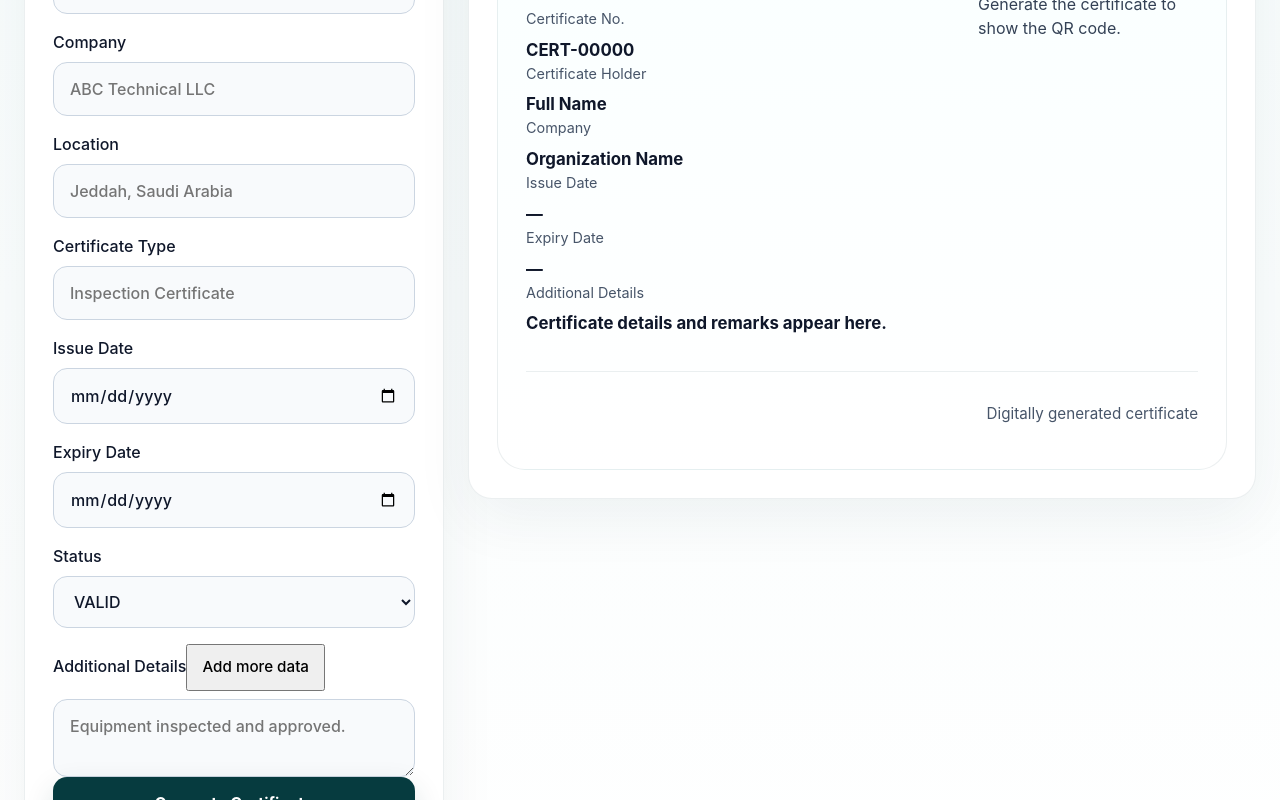
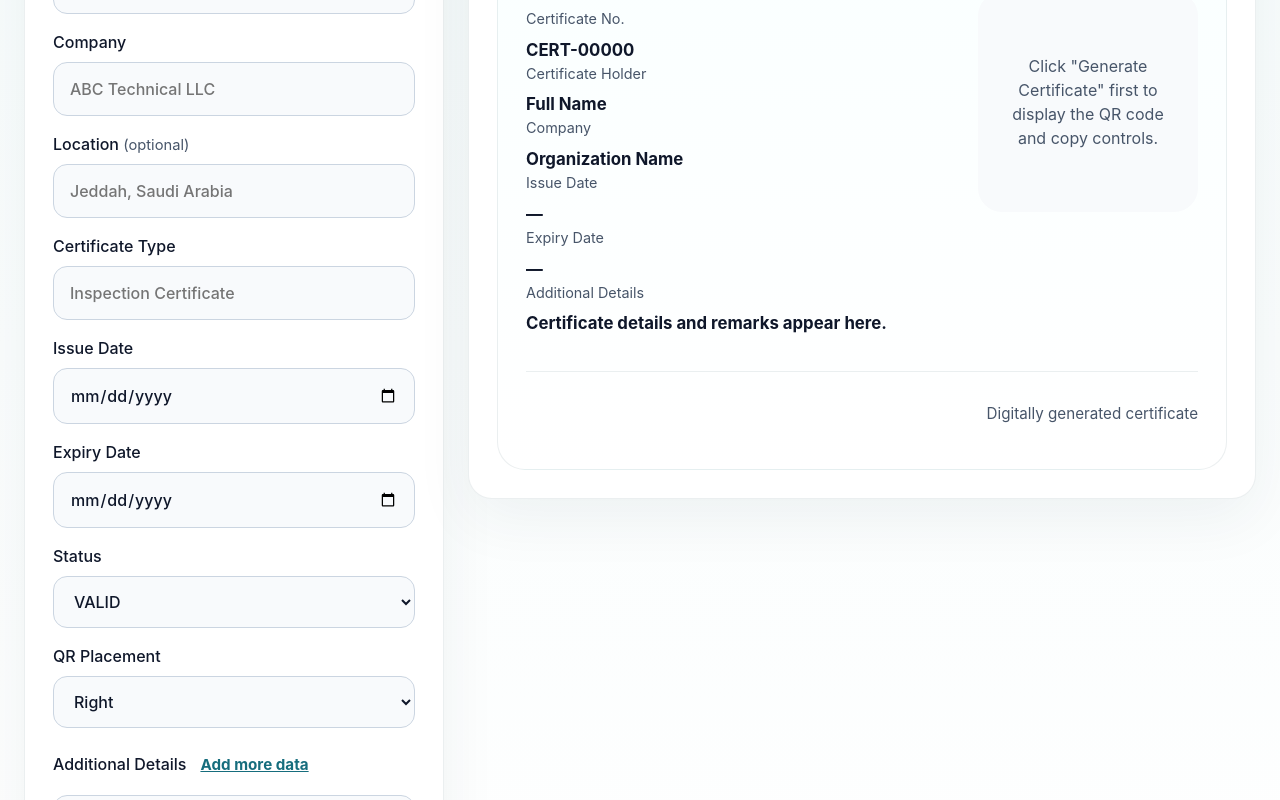
Before and after one commit to ibmdigitech/QR_Generator, a React (Vite) app: page / in a window 1280 px wide. Shown: the part 360-1160 px from the top of the page. Built offline with nearby package versions, Linux system fonts and the light colour scheme.

Commit message:
Prepare Vercel deploy: QR and print fixes

```diff
--- a/src/App.tsx
+++ b/src/App.tsx
@@ -24,6 +24,7 @@ function App() {
   const [shareStatus, setShareStatus] = useState('');
   const [showQRDebug, setShowQRDebug] = useState(false);
   const [showMoreData, setShowMoreData] = useState(false);
+  const [qrPosition, setQrPosition] = useState<'top' | 'bottom' | 'left' | 'right'>('right');
 
   useEffect(() => {
     const saved = localStorage.getItem(STORAGE_KEY);
@@ -40,6 +41,12 @@ function App() {
   useEffect(() => {
     localStorage.setItem(STORAGE_KEY, JSON.stringify(certificate));
   }, [certificate]);
+
+  useEffect(() => {
+    document.title = certificate.certificateNo?.trim()
+      ? `${certificate.certificateNo} - QR Certificate`
+      : 'QR Certificate Generator V2';
+  }, [certificate.certificateNo]);
 
   const qrData = useMemo(() => buildCertificateQRData(certificate), [certificate]);
   const suggestedCertificateNo = useMemo(
@@ -90,7 +97,6 @@ function App() {
     if (!certificate.certificateNo.trim()) fieldErrors.certificateNo = 'Certificate number is required.';
     if (!certificate.name.trim()) fieldErrors.name = 'Name is required.';
     if (!certificate.company.trim()) fieldErrors.company = 'Company is required.';
-    if (!certificate.location.trim()) fieldErrors.location = 'Location is required.';
     if (!certificate.certificateType.trim()) fieldErrors.certificateType = 'Certificate type is required.';
     if (!certificate.issueDate.trim()) fieldErrors.issueDate = 'Issue date is required.';
     if (!certificate.expiryDate.trim()) fieldErrors.expiryDate = 'Expiry date is required.';
@@ -124,6 +130,7 @@ function App() {
     setErrorMessage('');
     setShareStatus('');
     setShowMoreData(false);
+    setQrPosition('right');
   };
 
   const handleShare = async () => {
@@ -132,6 +139,8 @@ function App() {
       setShareStatus('Certificate data copied successfully.');
     } else if (result.success) {
       setShareStatus('Certificate ready to share.');
+    } else if (result.cancelled) {
+      setShareStatus('Share dialog closed.');
     } else {
       setShareStatus(result.message || 'Unable to share certificate.');
     }
@@ -142,9 +151,43 @@ function App() {
     window.print();
   };
 
-  const handleCopyQRData = async () => {
+  const handleCopyQRPayload = async () => {
+    try {
+      await navigator.clipboard.writeText(qrData);
+      setShareStatus('QR data copied to clipboard.');
+    } catch {
+      setShareStatus('Failed to copy QR data.');
+    }
+    setTimeout(() => setShareStatus(''), 3000);
+  };
+
+  const handleCopyQRCodeImage = async () => {
+    if (!qrImage) return;
+
+    try {
+      const mimeMatch = qrImage.match(/^data:(.*?);base64,/);
+      const mimeType = mimeMatch?.[1] ?? 'image/png';
+      const base64Data = qrImage.split(',')[1] || '';
+      const binary = atob(base64Data);
+      const bytes = new Uint8Array(binary.length);
+      for (let i = 0; i < binary.length; i += 1) {
+        bytes[i] = binary.charCodeAt(i);
+      }
+      const blob = new Blob([bytes], { type: mimeType });
+      const ClipboardItemConstructor = (window as any).ClipboardItem;
+
+      if (navigator.clipboard && ClipboardItemConstructor) {
+        await navigator.clipboard.write([new ClipboardItemConstructor({ [mimeType]: blob })]);
+        setShareStatus('QR image copied to clipboard.');
+        setTimeout(() => setShareStatus(''), 3000);
+        return;
+      }
+    } catch {
+      // Fallback to copying payload text if image copy is unavailable.
+    }
+
     await navigator.clipboard.writeText(qrData);
-    setShareStatus('QR data copied successfully.');
+    setShareStatus('QR payload copied to clipboard.');
     setTimeout(() => setShareStatus(''), 3000);
   };
 
@@ -156,9 +199,11 @@ function App() {
           errors={errors}
           suggestedCertificateNo={suggestedCertificateNo}
           showMoreData={showMoreData}
+          qrPosition={qrPosition}
           onToggleMoreData={() => setShowMoreData((current) => !current)}
           onApplyNextCertificateNo={applyNextCertificateNumber}
           onChange={handleChange}
+          onChangeQRPosition={(value) => setQrPosition(value)}
           onGenerate={handleGenerate}
           onReset={handleReset}
         />
@@ -169,8 +214,10 @@ function App() {
           qrData={qrData}
           isGenerated={isGenerated}
           showQRDebug={showQRDebug}
+          qrPosition={qrPosition}
           onToggleDebug={() => setShowQRDebug((current) => !current)}
-          onCopyQRData={handleCopyQRData}
+          onCopyQRPayload={handleCopyQRPayload}
+          onCopyQRCodeImage={handleCopyQRCodeImage}
         />
       </main>
 
--- a/src/components/CertificateForm.tsx
+++ b/src/components/CertificateForm.tsx
@@ -5,9 +5,11 @@ interface Props {
   errors: Record<string, string>;
   suggestedCertificateNo: string;
   showMoreData: boolean;
+  qrPosition: 'top' | 'bottom' | 'left' | 'right';
   onToggleMoreData: () => void;
   onApplyNextCertificateNo: () => void;
   onChange: (field: keyof CertificateData, value: string) => void;
+  onChangeQRPosition: (value: 'top' | 'bottom' | 'left' | 'right') => void;
   onGenerate: () => void;
   onReset: () => void;
 }
@@ -19,9 +21,11 @@ export function CertificateForm({
   errors,
   suggestedCertificateNo,
   showMoreData,
+  qrPosition,
   onToggleMoreData,
   onApplyNextCertificateNo,
   onChange,
+  onChangeQRPosition,
   onGenerate,
   onReset,
 }: Props) {
@@ -74,7 +78,7 @@ export function CertificateForm({
         </label>
 
         <label>
-          <span>Location</span>
+          <span>Location <span style={{ fontWeight: 400, fontSize: '0.92rem', color: '#475569' }}>(optional)</span></span>
           <input
             value={certificate.location}
             onChange={(event) => onChange('location', event.target.value)}
@@ -127,6 +131,19 @@ export function CertificateForm({
           </select>
         </label>
 
+        <label>
+          <span>QR Placement</span>
+          <select
+            value={qrPosition}
+            onChange={(event) => onChangeQRPosition(event.target.value as 'top' | 'bottom' | 'left' | 'right')}
+          >
+            <option value="right">Right</option>
+            <option value="left">Left</option>
+            <option value="top">Top</option>
+            <option value="bottom">Bottom</option>
+          </select>
+        </label>
+
         <label className="full-width">
           <span>
             Additional Details
--- a/src/components/CertificatePreview.tsx
+++ b/src/components/CertificatePreview.tsx
@@ -7,9 +7,11 @@ interface Props {
   qrImage: string;
   qrData: string;
   isGenerated: boolean;
+  qrPosition: 'top' | 'bottom' | 'left' | 'right';
   showQRDebug: boolean;
   onToggleDebug: () => void;
-  onCopyQRData: () => void;
+  onCopyQRPayload: () => void;
+  onCopyQRCodeImage: () => void;
 }
 
 export function CertificatePreview({
@@ -17,9 +19,11 @@ export function CertificatePreview({
   qrImage,
   qrData,
   isGenerated,
+  qrPosition,
   showQRDebug,
   onToggleDebug,
-  onCopyQRData,
+  onCopyQRPayload,
+  onCopyQRCodeImage,
 }: Props) {
   return (
     <section className="preview-panel">
@@ -37,7 +41,7 @@ export function CertificatePreview({
           <p className="status-pill">Status: {certificate.status}</p>
         </header>
 
-        <div className="certificate-body">
+        <div className={`certificate-body qr-${qrPosition}`}>
           <dl>
             <div className="detail-item">
               <dt>Certificate No.</dt>
@@ -65,11 +69,27 @@ export function CertificatePreview({
             </div>
           </dl>
 
-          <div className="certificate-qr-section">
+          <div className={`certificate-qr-section qr-${qrPosition}`}>
             {isGenerated ? (
-              <QRCodeDisplay qrData={qrData} qrImage={qrImage} />
+              <>
+                <QRCodeDisplay qrImage={qrImage} />
+                <div className="qr-actions">
+                  <button type="button" className="secondary-button" onClick={onCopyQRPayload}>
+                    Copy QR Data
+                  </button>
+                  <button type="button" className="secondary-button" onClick={onCopyQRCodeImage}>
+                    Copy QR Image
+                  </button>
+                </div>
+                <div className="qr-print-text print-only">
+                  <strong>QR Payload:</strong>
+                  <pre>{qrData}</pre>
+                </div>
+              </>
             ) : (
-              <div className="qr-placeholder">Generate the certificate to show the QR code.</div>
+              <div className="qr-placeholder">
+                Click "Generate Certificate" first to display the QR code and copy controls.
+              </div>
             )}
           </div>
         </div>
@@ -84,9 +104,14 @@ export function CertificatePreview({
           <h3>QR Data Preview</h3>
           <p>The exact data encoded inside this QR:</p>
           <textarea readOnly value={qrData} className="qr-debug-textarea" />
-          <button type="button" className="ghost-button" onClick={onCopyQRData}>
-            Copy QR Data
-          </button>
+          <div className="qr-debug-actions">
+            <button type="button" className="ghost-button" onClick={onCopyQRPayload}>
+              Copy QR Data
+            </button>
+            <button type="button" className="ghost-button" onClick={onCopyQRCodeImage}>
+              Copy QR Image
+            </button>
+          </div>
         </div>
       )}
     </section>
--- a/src/components/QRCodeDisplay.tsx
+++ b/src/components/QRCodeDisplay.tsx
@@ -1,9 +1,8 @@
 interface Props {
-  qrData: string;
   qrImage: string;
 }
 
-export function QRCodeDisplay({ qrData, qrImage }: Props) {
+export function QRCodeDisplay({ qrImage }: Props) {
   return (
     <div className="qr-panel">
       <div className="qr-container">
--- a/src/index.css
+++ b/src/index.css
@@ -15,11 +15,13 @@ html,
 body,
 #root {
   min-height: 100%;
+  width: 100%;
 }
 
 body {
   margin: 0;
   background: linear-gradient(180deg, #f5fbfb 0%, #ffffff 100%);
+  color: #334155;
 }
 
 button,
@@ -34,6 +36,7 @@ button {
 }
 
 .app-shell {
+  width: 100%;
   max-width: 1440px;
   margin: 0 auto;
   padding: 24px;
@@ -44,6 +47,186 @@ button {
   grid-template-columns: minmax(0, 420px) minmax(320px, 1fr);
   gap: 24px;
   align-items: start;
+  width: 100%;
+  min-width: 0;
+}
+
+.form-panel,
+.preview-panel,
+.certificate-card,
+.field-grid,
+.certificate-body,
+.qr-container {
+  min-width: 0;
+}
+
+.form-panel,
+.preview-panel {
+  width: 100%;
+  max-width: 100%;
+}
+
+.link-button {
+  background: transparent;
+  border: none;
+  color: #166d7d;
+  padding: 0;
+  font-weight: 700;
+  cursor: pointer;
+  text-decoration: underline;
+}
+
+.qr-debug-actions,
+.qr-actions {
+  display: flex;
+  flex-wrap: wrap;
+  gap: 12px;
+  justify-content: center;
+  margin-top: 16px;
+}
+
+.qr-placeholder {
+  width: 100%;
+  min-height: 220px;
+  display: flex;
+  align-items: center;
+  justify-content: center;
+  padding: 24px;
+  background: #f8fafc;
+  border-radius: 24px;
+  text-align: center;
+  color: #475569;
+}
+
+.print-only {
+  display: none;
+}
+
+.qr-print-text {
+  width: 100%;
+  margin-top: 18px;
+  padding: 14px;
+  background: #f8fafc;
+  border-radius: 16px;
+  border: 1px solid rgba(6, 59, 63, 0.08);
+}
+
+.qr-print-text pre {
+  margin: 8px 0 0;
+  white-space: pre-wrap;
+  word-break: break-word;
+  font-family: ui-monospace, SFMono-Regular, Menlo, Monaco, Consolas, 'Liberation Mono', 'Courier New', monospace;
+  font-size: 0.95rem;
+}
+
+@media (max-width: 960px) {
+  .page-layout {
+    grid-template-columns: 1fr;
+  }
+
+  .certificate-body {
+    grid-template-columns: 1fr;
+  }
+
+  .certificate-qr-section {
+    justify-content: center;
+  }
+
+  .action-row {
+    justify-content: center;
+  }
+}
+.certificate-body {
+  display: grid;
+  gap: 24px;
+  grid-template-columns: 1fr 220px;
+}
+
+.certificate-body.qr-left {
+  grid-template-columns: 220px 1fr;
+}
+
+.certificate-body.qr-right {
+  grid-template-columns: 1fr 220px;
+}
+
+.certificate-body.qr-top,
+.certificate-body.qr-bottom {
+  grid-template-columns: 1fr;
+}
+
+.certificate-qr-section {
+  display: flex;
+  justify-content: center;
+  align-items: start;
+}
+
+.certificate-qr-section.qr-top {
+  order: -1;
+}
+
+.certificate-qr-section.qr-bottom {
+  order: 1;
+}
+
+.certificate-qr-section.qr-left,
+.certificate-qr-section.qr-right {
+  order: 0;
+}
+
+@media (max-width: 720px) {
+  .certificate-body,
+  .certificate-body.qr-left,
+  .certificate-body.qr-right {
+    grid-template-columns: 1fr;
+  }
+
+  .certificate-qr-section.qr-left,
+  .certificate-qr-section.qr-right,
+  .certificate-qr-section.qr-top,
+  .certificate-qr-section.qr-bottom {
+    width: 100%;
+  }
+}
+@media print {
+  body {
+    background: #ffffff;
+    color: #000000;
+  }
+
+  .app-shell {
+    padding: 0;
+  }
+
+  .form-panel,
+  .action-row,
+  .message-bar,
+  .preview-header,
+  .qr-debug-panel,
+  .panel-header {
+    display: none !important;
+  }
+
+  .preview-panel,
+  .certificate-card {
+    border: none !important;
+    box-shadow: none !important;
+    background: #ffffff !important;
+  }
+
+  .qr-container {
+    display: flex !important;
+    align-items: center !important;
+    justify-content: center !important;
+    overflow: visible !important;
+    background: #ffffff !important;
+  }
+
+  .qr-image {
+    width: 200px !important;
+    height: 200px !important;
+    object-fit: contain !important;
+  }
 }
 
 .form-panel,
@@ -380,8 +563,13 @@ textarea {
   .secondary-button,
   .preview-header,
   .panel-header,
-  .qr-debug-panel {
+  .qr-debug-panel,
+  .qr-actions {
     display: none !important;
+  }
+
+  .print-only {
+    display: block !important;
   }
 
   .preview-panel {
--- a/src/utils/certificate.ts
+++ b/src/utils/certificate.ts
@@ -16,7 +16,6 @@ export const buildCertificateQRData = (certificate: CertificateData) => {
     `Certificate No: ${certificate.certificateNo || ''}`,
     `Name: ${certificate.name || ''}`,
     `Company: ${certificate.company || ''}`,
-    `Location: ${certificate.location || ''}`,
     `Certificate Type: ${certificate.certificateType || ''}`,
     `Issue Date: ${formatDate(certificate.issueDate)}`,
     `Expiry Date: ${formatDate(certificate.expiryDate)}`,
@@ -35,7 +34,6 @@ export const isCertificateDataValid = (certificate: CertificateData) => {
     Boolean(certificate.certificateNo.trim()) &&
     Boolean(certificate.name.trim()) &&
     Boolean(certificate.company.trim()) &&
-    Boolean(certificate.location.trim()) &&
     Boolean(certificate.certificateType.trim()) &&
     Boolean(certificate.issueDate.trim()) &&
     Boolean(certificate.expiryDate.trim())
@@ -44,7 +42,12 @@ export const isCertificateDataValid = (certificate: CertificateData) => {
 
 export const hasCertificateDataUrl = (payload: string) => {
   const lowered = payload.toLowerCase();
-  return lowered.includes('http://') || lowered.includes('https://') || lowered.includes('www.');
+  return (
+    lowered.includes('http://') ||
+    lowered.includes('https://') ||
+    lowered.includes('www.') ||
+    lowered.includes('localhost:')
+  );
 };
 
 export const incrementCertificateNumber = (value: string) => {
--- a/src/utils/qr.ts
+++ b/src/utils/qr.ts
@@ -8,6 +8,6 @@ export const generateQRCode = async (text: string) => {
       dark: '#000000',
       light: '#FFFFFF',
     },
-    width: 200,
+    width: 600,
   });
 };
--- a/src/utils/share.ts
+++ b/src/utils/share.ts
@@ -1,26 +1,9 @@
 import { CertificateData } from '../types/certificate';
-
-const buildShareText = (certificate: CertificateData) => {
-  const lines = [
-    'CERTIFICATE',
-    `Certificate No: ${certificate.certificateNo}`,
-    `Name: ${certificate.name}`,
-    `Company: ${certificate.company}`,
-    `Certificate Type: ${certificate.certificateType}`,
-    `Issue Date: ${certificate.issueDate}`,
-    `Expiry Date: ${certificate.expiryDate}`,
-    `Status: ${certificate.status}`,
-  ];
-
-  if (certificate.additionalDetails.trim()) {
-    lines.push(`Additional Details: ${certificate.additionalDetails.trim()}`);
-  }
-
-  return lines.join('\n');
-};
+import { buildCertificateQRData } from './certificate';
 
 export const shareCertificate = async (certificate: CertificateData) => {
-  const shareText = buildShareText(certificate);
+  const shareText = buildCertificateQRData(certificate);
+
   if (navigator.share) {
     try {
       await navigator.share({
@@ -28,11 +11,18 @@ export const shareCertificate = async (certificate: CertificateData) => {
         text: shareText,
       });
       return { success: true };
-    } catch (error) {
+    } catch (error: any) {
+      if (error?.name === 'AbortError') {
+        return { success: false, cancelled: true };
+      }
       return { success: false, message: 'Share cancelled or unavailable.' };
     }
   }
 
-  await navigator.clipboard.writeText(shareText);
-  return { success: true, fallback: true };
+  try {
+    await navigator.clipboard.writeText(shareText);
+    return { success: true, fallback: true };
+  } catch {
+    return { success: false, message: 'Clipboard copy failed.' };
+  }
 };
```
